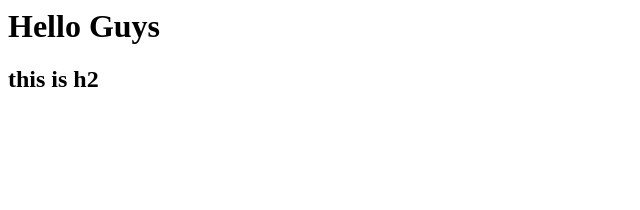
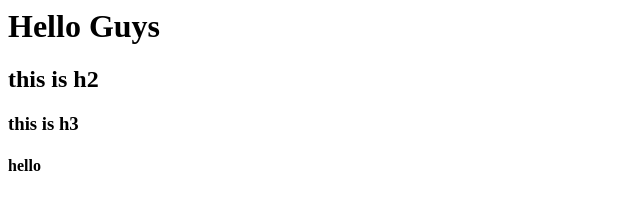
Before and after one commit to closedwall/collab, a plain HTML site: page index.html in a window 1280 px wide. Shown: the whole page, without its empty margins (0-640 px from the left). Drawn offline with Linux system fonts and the light colour scheme.

Commit message:
Update index.html

```diff
--- a/index.html
+++ b/index.html
@@ -1,4 +1,6 @@
 <html>
   <h1>Hello Guys<h1>
     <h2>this is h2</h2>
+    <h3>this is h3</h3>
+    <h4> hello</h4>
 <html>
```
